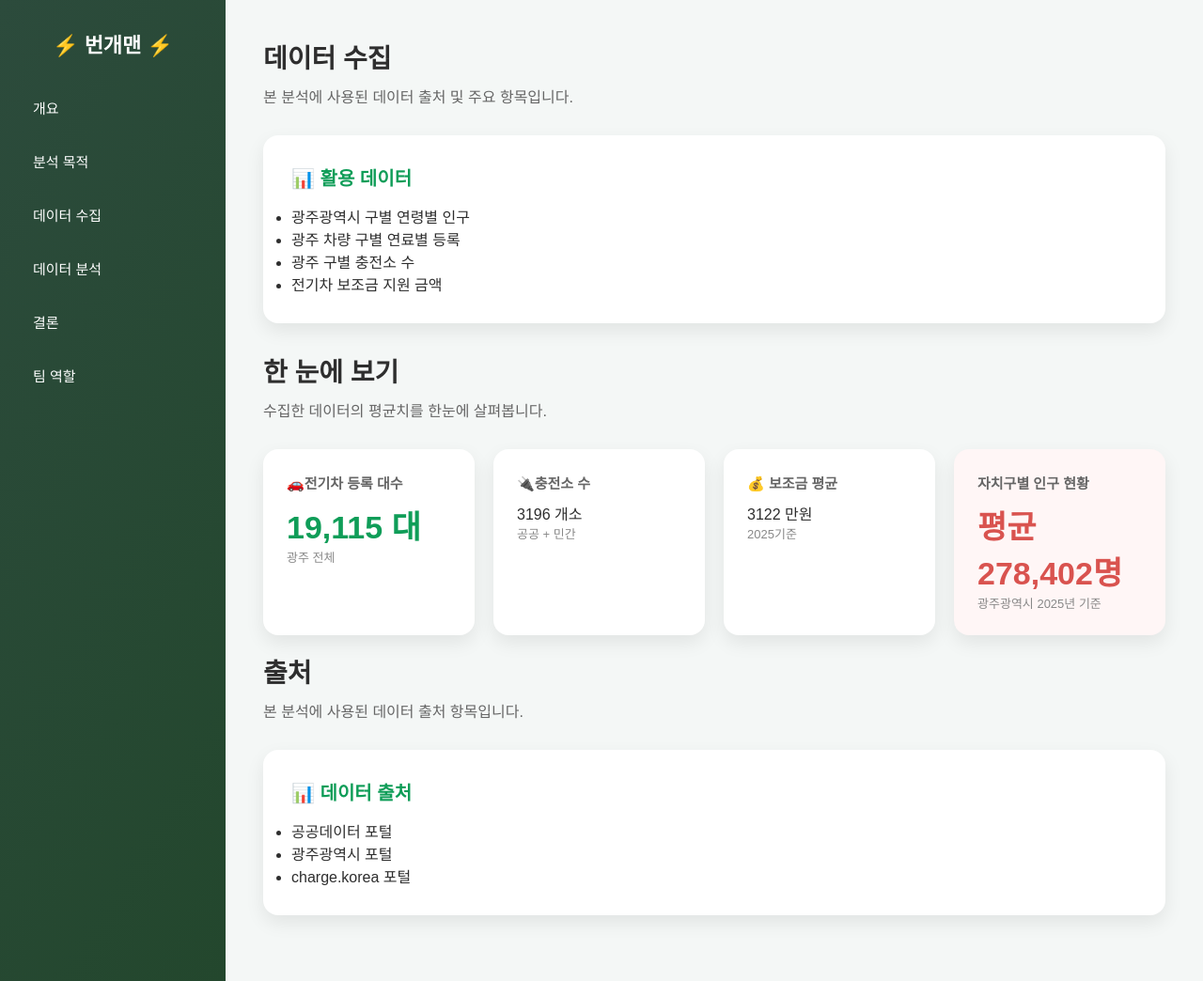
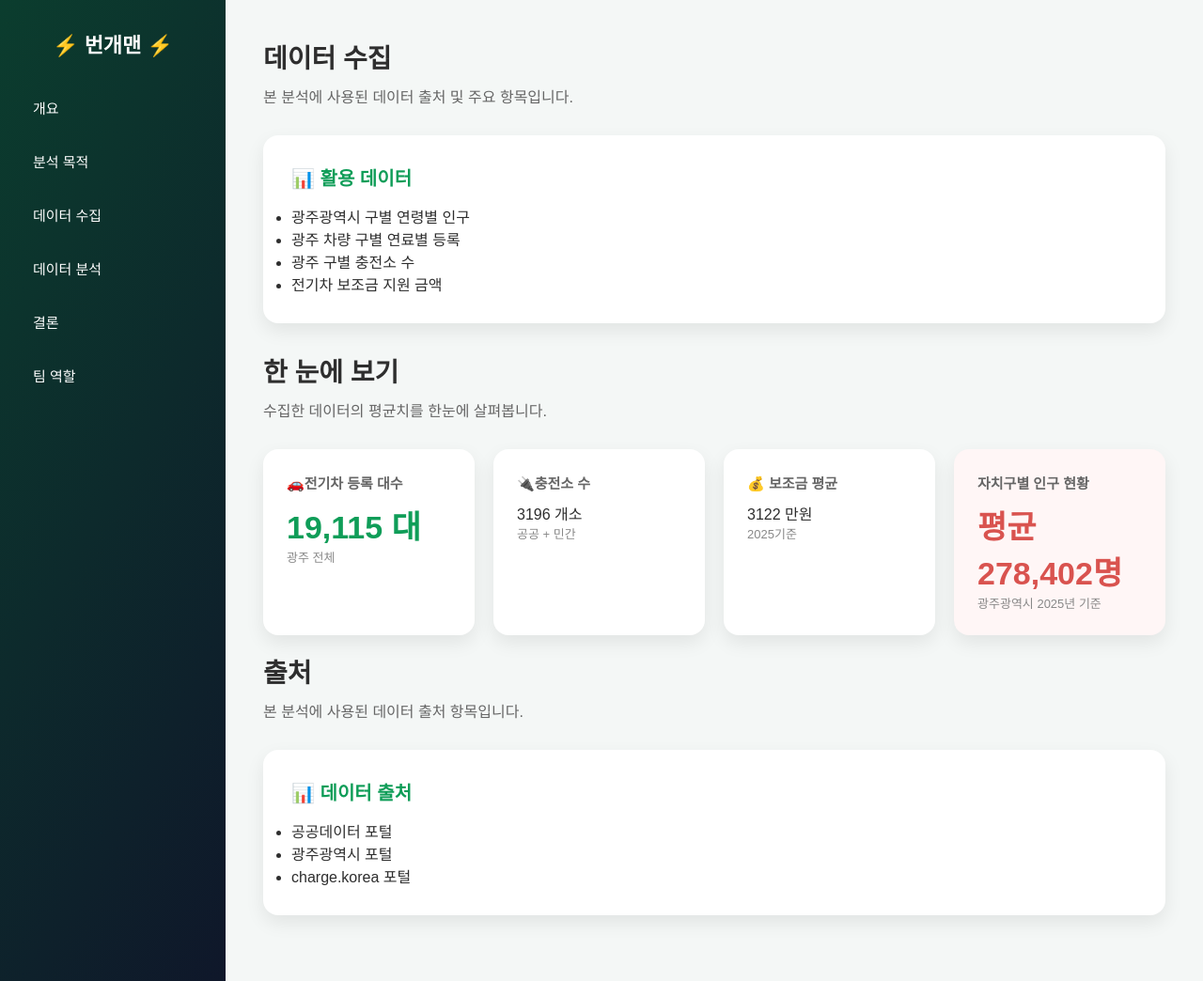
Before and after one commit to 2025-DongA-DataAI-3/car_project, a Flask app: page /data in a window 1280 px wide. Shown: the whole page at 94% size. Run offline with Flask 3, Linux system fonts and the light colour scheme.

Commit message:
내용 수정

```diff
--- a/static/style.css
+++ b/static/style.css
@@ -17,7 +17,7 @@ body {
 
 .sidebar {
     width: 240px;
-    background: linear-gradient(120deg, #2c4b3c, #23472d);
+    background: linear-gradient(120deg, #0b3d2e, #0f172a);
     color: white;
     padding: 30px 20px;
 }
```
